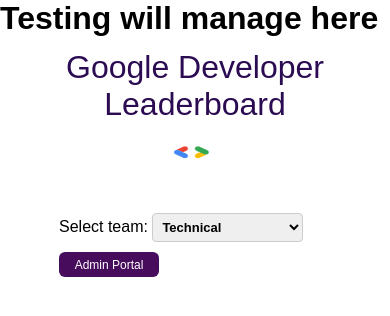
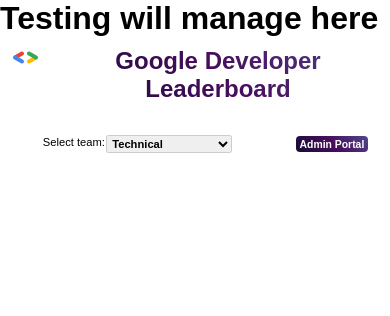
Before and after one commit to Yahya-7860/Leaderboard-ui, a plain HTML site: page index.html in a window 390 px wide. Drawn offline with Linux system fonts and the light colour scheme.

Commit message:
Added gradient effect and responsiveness

```diff
--- a/index.html
+++ b/index.html
@@ -12,11 +12,11 @@
 
     <div class="heading">
 
-      <img class="logo" src=./img/logo.png>
+      <img class="logo" src=./img/logo1.svg>
       <div class="title">Google Developer Leaderboard</div> </div>
+     <div class="panel">
       <div class="teams">
-      <div>
-      Select team:
+      <div class="select-team">Select team:</div>
       <select class="dropdown">
       <option value="technical">Technical</option>
       <option
@@ -27,6 +27,7 @@
       </div>
       <button class="admin-button">Admin Portal</button>
   </div>
+</div>
     <!-- Nandini's html code will come below this comment line -->
 
     <!-- Aryan's html code will come below this comment line -->
--- a/style.css
+++ b/style.css
@@ -9,58 +9,94 @@
 .heading{
     display:flex;
     text-align: center;
-flex-wrap: wrap-reverse;
    justify-content: center;
+   margin-bottom: 2em;
 }
 
 .title{
+font-weight: bold;
     font-size: 2em;
     display:flex;
     color: #2b0b52;
-   margin-top: 12px;
-
+   margin-top: 10px;
+   background: linear-gradient( 45deg,#140f30,#470c5c,#51478a);
+   background-clip: text;
+   -webkit-background-clip: text;
+   -webkit-text-fill-color: transparent;
 }
 
 .logo{
     display: flex;
-    width:90px;
-    height: 70px;;
+    width:40px;
+    height: 40px;
+    padding:0.5em;
  }
+
+ .panel{
+    display:flex;
+    justify-content: space-around;
+}
 .teams{
     display: flex;
-    flex-wrap: wrap;
     padding:20px;
-    justify-content: space-between;
-    margin-left: 10%;
-    margin-right: 10%;
-
 }
 
+.select-team{
+    font-size: 1em;
+    padding: 0.2em;
+    text-wrap:nowrap;
+}
 .dropdown {
-    font-size: 13px;
+    display: flex;
+    font-size: 0.9em;
     font-weight: bold;
-    border-radius: 4px;
+    border-radius: 0.2em;
     border: 1px solid #ccc;
-    padding:5px;
     cursor: pointer;
-    margin-bottom: 10px;
 }
 
 .admin-button {
-    width: 100px;
-    height:25px;
-    font-size: 12px;
+    font-weight: bold;
+    text-wrap: nowrap;
+    margin-top: 2em;
+    width: 7em;
+    height:2em;
+    font-size: 0.7em;
     color: white;
-  background-color: #470c5c;
+
     border: none;
     border-radius: 6px;
     cursor: pointer;
-    transition: background-color 0.3s;
+    background: linear-gradient( 45deg,#140f30,#470c5c,#51478a);
 }
 
-.admin-button:hover {
-    background-color: #40328f;
-}
+
+    @media screen and (max-width: 540px) {
+        .title{
+            font-size: 1.5em;
+        }
+
+          .heading{
+            justify-content: center;
+            margin-bottom: 0.75em;
+        }
+        .logo{
+            width:25px;
+            height: 25px;
+            margin-left: 5px;
+        }
+
+        .dropdown,.select-team{
+            font-size: 0.7em;
+        padding: 0.1em;
+        }
+        .admin-button{
+            height:1.6em;
+            font-size: 0.65em;
+         padding: 0.3em;
+            border-radius: 4px;
+        }
+      }
 /*Nandini's css ruleset will be paste below of this comment line */
 
 /*Aryans's css ruleset will be paste below of this comment line */
```
Also changed, not shown: img/logo.png (deleted), img/logo1.svg (added).
